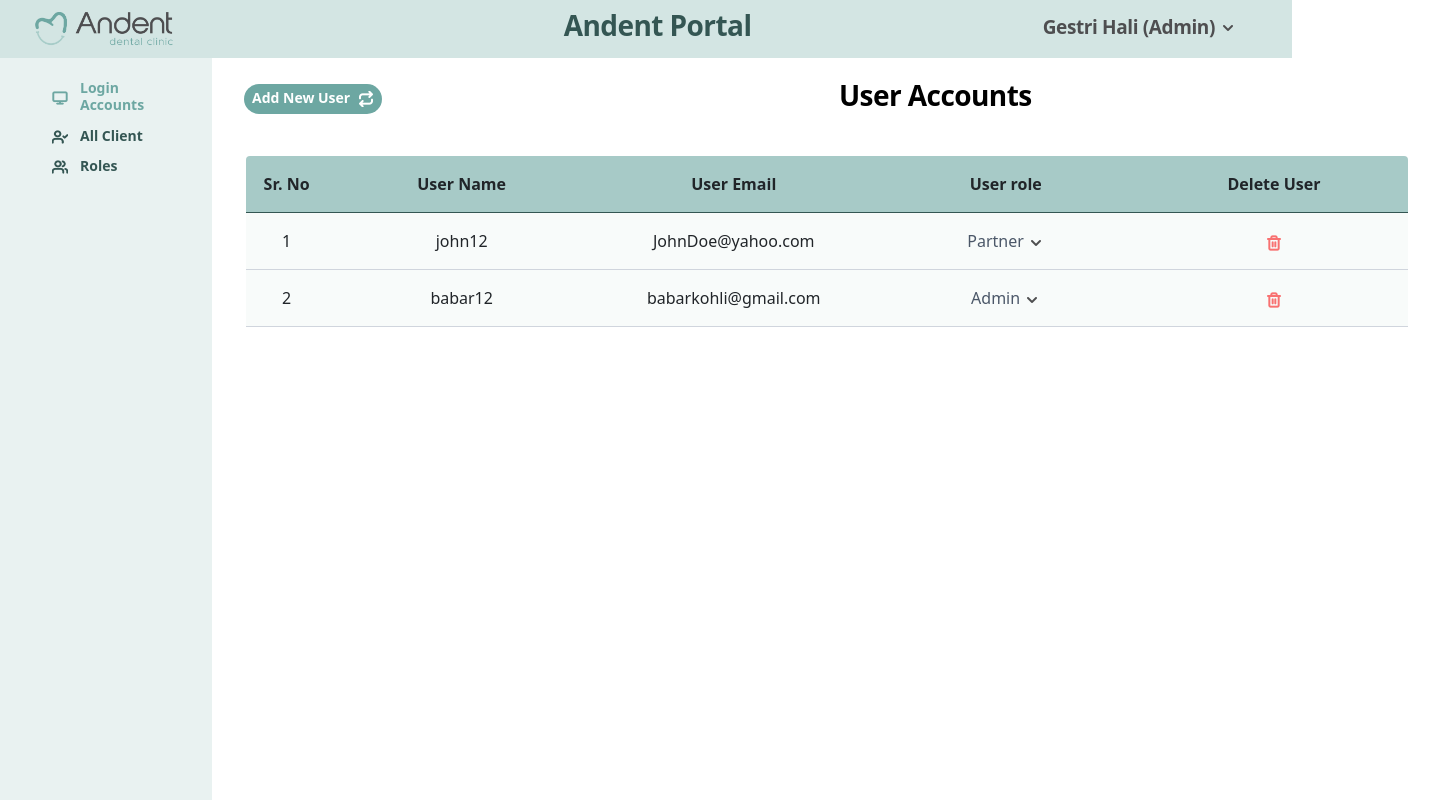
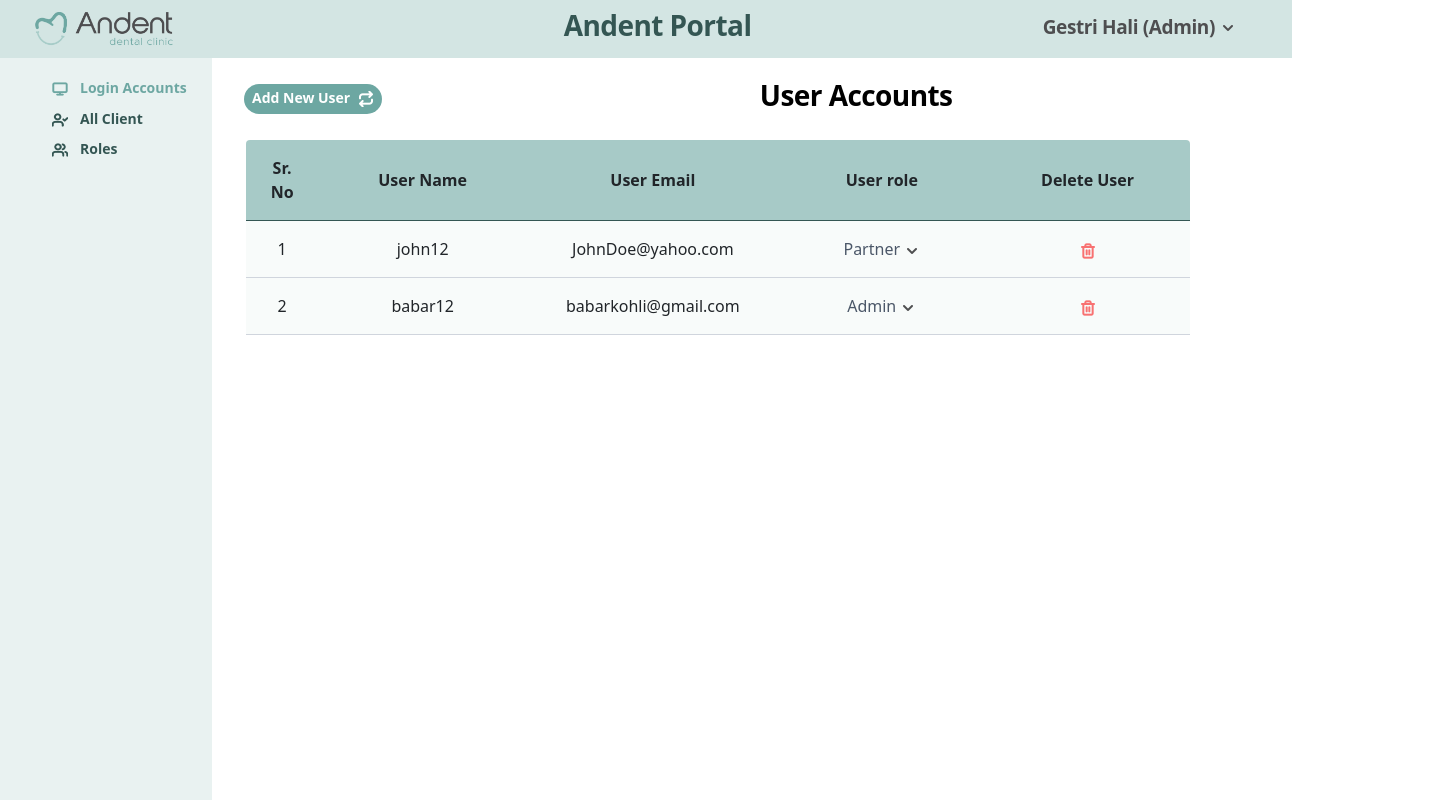
Before and after one commit to rafaykiyani135/andent-admin-portal, a React (Create React App) app: page /accounts in a window 1280 px wide. Shown: the top 800 px of the page, 1440 px wide, since content can reach past the window. Built offline with nearby package versions, Linux system fonts and the light colour scheme.

Commit message:
mac bug fixes

```diff
--- a/src/assets/responsive.css
+++ b/src/assets/responsive.css
@@ -269,6 +269,16 @@
         width: auto;
         height: auto;
     }
+    .box-size-2{
+        width: auto;
+        height: auto;
+    }
+
+    .box-size-3{
+        width: auto;
+        height: auto;
+    }
+
     .largetext-pos{
         padding-top: 30px;
     }
@@ -505,6 +515,16 @@
         width: auto;
         height: auto;
     }
+    .box-size-2{
+        width: 83px;
+        height: auto;
+    }
+
+    .box-size-3{
+        width: 280px;
+        height: auto;
+    }
+
     .largetext-pos{
         padding-top: 30px;
     }
@@ -706,6 +726,15 @@
         width: 175px;
         height: auto;
     }
+    .box-size-2{
+        width: 83px;
+        height: auto;
+    }
+    .box-size-3{
+        width: 280px;
+        height: auto;
+    }
+
     .icon-position{
         position: absolute;
         top:15%;
@@ -923,6 +952,8 @@
 }
 
 .useraccounts-table{
+    padding-top: 20px;
     width: 100%;
 }
+
 }
--- a/src/assets/style.css
+++ b/src/assets/style.css
@@ -588,11 +588,9 @@
 }
 
 .accounts-content{
-    display: flex;
-    width: 1228px;
-    height: 962px;
     padding: 20px 32px;
     flex-direction: column;
+    align-items: flex-start;
     gap: 16px;
 }
 
@@ -604,16 +602,6 @@
     font-weight: 600;
     line-height: 34px; /* 121.429% */
     letter-spacing: -0.56px;
-}
-
-.box-size-2{
-    width: 83px;
-    height: auto;
-}
-
-.box-size-3{
-    width: 280px;
-    height: auto;
 }
 
 .dropdown-content-accounts.open{
@@ -650,8 +638,6 @@
 
 .roles-content{
     display: flex;
-    width: 1228px;
-    height: 962px;
     padding: 20px 32px;
     flex-direction: column;
     gap: 16px;
--- a/src/components/dashboardcomp/sidebar.js
+++ b/src/components/dashboardcomp/sidebar.js
@@ -23,7 +23,7 @@ function Sidebar() {
         <li className='siderbar-li d-flex align-items-center'>
             <NavLink to='/accounts' style={{ textDecoration: 'none'}} className='d-flex justify-content-center align-items-center'>
             <img src={path==="/accounts"? icon1active : icon1} alt='logged in accounts' className='small-icon'/><span>
-                <h2 className='sidebar-text'>Login Accounts</h2>
+                <h2 className='sidebar-text' style={{width:"150px"}}>Login Accounts</h2>
             </span>
             </NavLink>
         </li>
--- a/src/components/dashboardcomp/table.js
+++ b/src/components/dashboardcomp/table.js
@@ -14,9 +14,19 @@ function Table(){
     const [modify,setModify] = useState([{
         id:"",source:"",clientName:"",email:"",number:"",invoice:"",status:""
     }]);
+    const [isMac,setIsMac] = useState(false)
 
     const menuRef=useRef();
     const menuRef2=useRef();
+
+    useEffect(()=>{
+        if (window.innerWidth>1000 && window.innerWidth<1500){
+            setIsMac(true);
+        }
+        else{
+            setIsMac(false);
+        }
+    },[])
 
     useEffect(()=>{
         let handler = (e)  =>{
@@ -124,7 +134,7 @@ function Table(){
                         <img src={invoice} alt="invoice-icon" className='small-icon'/>
                         </Link>
                     </td>
-                    <td onClick={() => toggleDropdown(index)} className='text-start' style={{listStyleType:"none"}}>
+                    <td onClick={() => toggleDropdown(index)} className='text-start' style={{listStyleType:"none",width: isMac? "300px" : ""}}>
                         <Link style={{textDecoration:"none",color:"#4B5768"}}>
                         <li className='text-center'>
                             {selectedStatus[index] || ('Update Status')} <img src={arrow} alt='arrow-icon' className='small-icon'/>
--- a/src/components/loginaccounts/content.js
+++ b/src/components/loginaccounts/content.js
@@ -181,7 +181,7 @@ function LoginContent(){
                 </div>
             </div>
             </div>
-            <div className='useraccounts-table'>
+            <div className='useraccounts-table row'>
             <UserAccounts/>
             </div>
         </div>
--- a/src/components/loginaccounts/table.js
+++ b/src/components/loginaccounts/table.js
@@ -46,7 +46,7 @@ function UserAccounts(){
     }
 
     return(
-        <div className="table-container" style={{width:"100% !important",marginLeft:"-4px"}} >
+        <div className="table-container" style={{marginLeft:"-4px"}} >
             <table className='andent-table'>
             <thead>
                 <tr>
```
